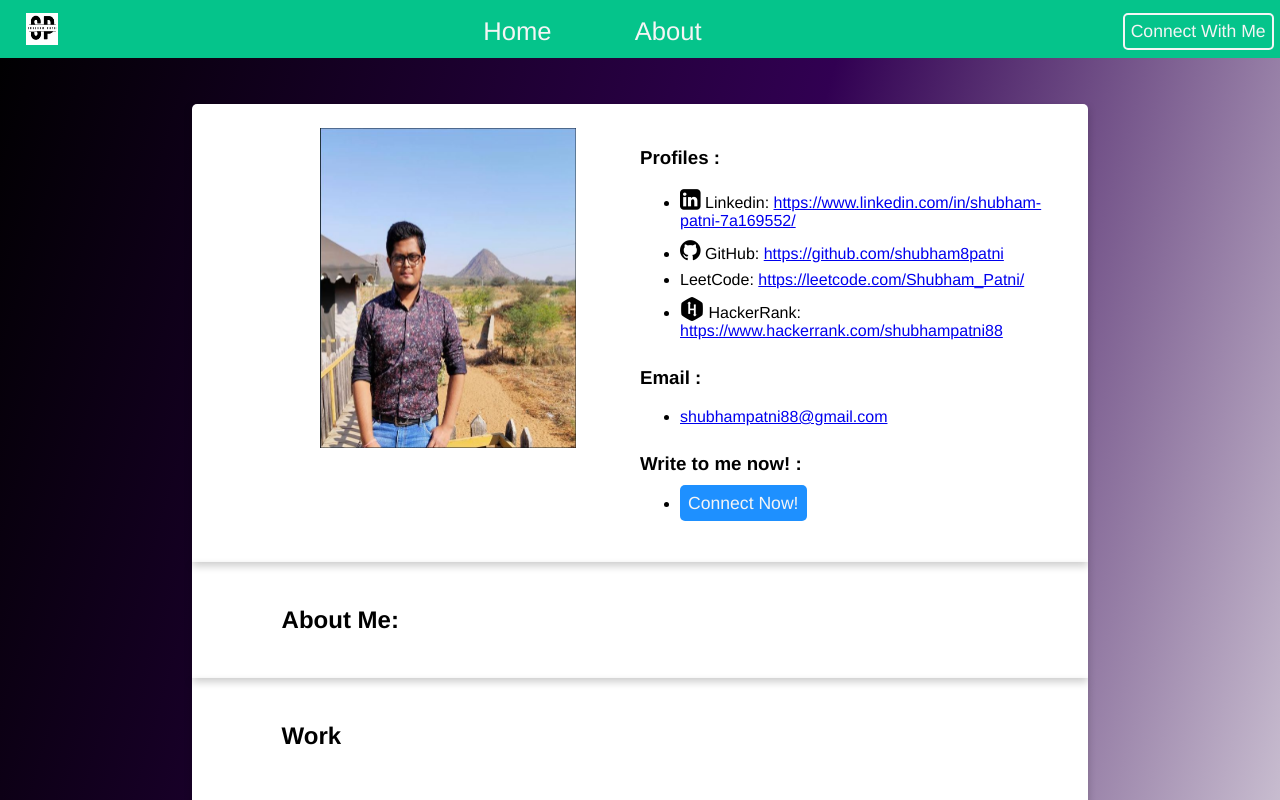
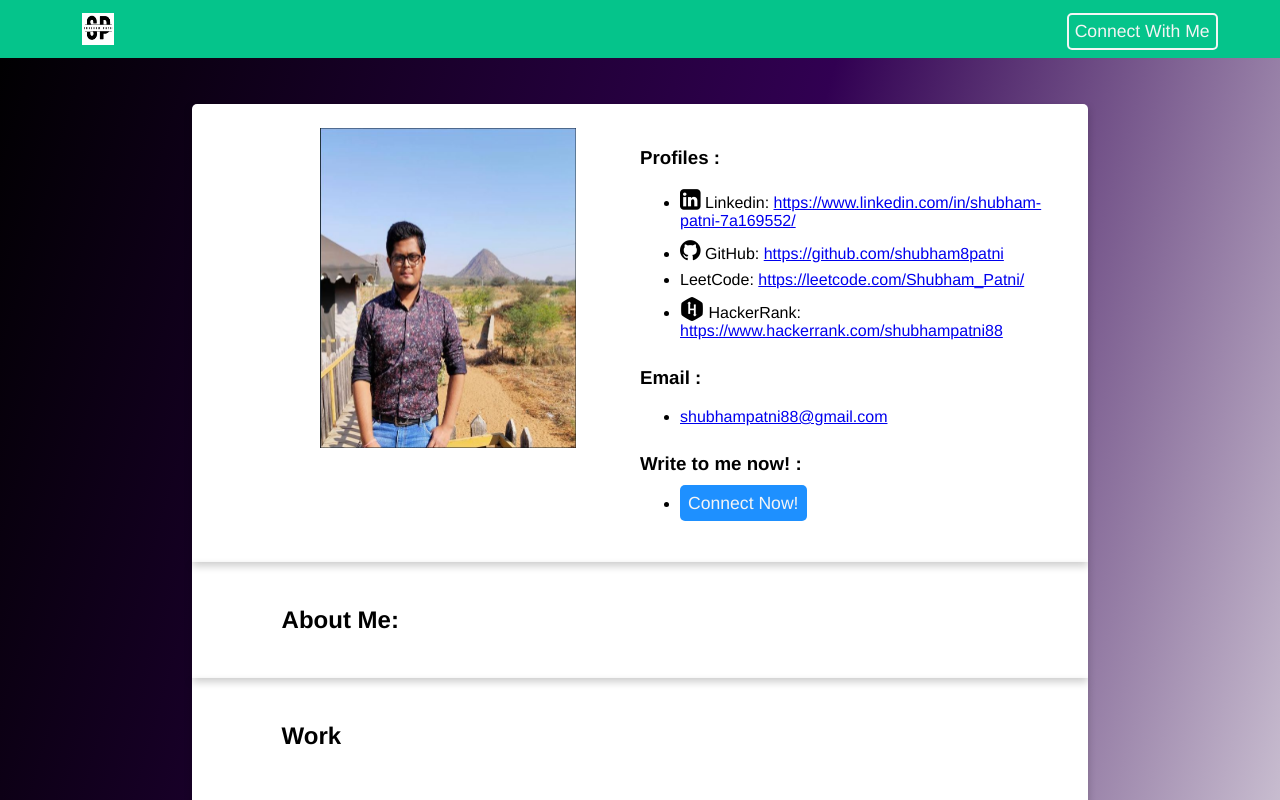
Before and after one commit to shubham8patni/Portfolio, a plain HTML site: page index.html in a window 1280 px wide. Shown: the top 800 px of the page. Drawn offline with nearby package versions, Linux system fonts and the light colour scheme; no server answers; a script that the page names is missing; some icons are missing.

Commit message:
UI changes

```diff
--- a/index.html
+++ b/index.html
@@ -13,7 +13,7 @@
             body{background-image: linear-gradient(to bottom right, black, rgb(49, 0, 82), whitesmoke, orange ); /*background-color: lightcyan;*/ padding: 0; margin: 0; max-width: 100%; overflow-x: hidden; font-family: "Sans-serif", Helvetica;}
             .body2{margin-left: 15vw; margin-right: 15vw; background-color: white; margin-bottom: 10vh; border-radius: 5px;}
             .navbar-outer{ opacity: 100; width: 100%; height: 4vh; background-color: rgb(5, 196, 139); padding: 1%; padding-left: 2%; padding-right: 2%; margin: 0; position: fixed; top: 0; overflow-x: hidden;}
-            .inner-items{display: flex;  width: 100%; margin-right: 0; padding: 0; overflow-x: hidden;}
+            .inner-items{display: flex;  width: 100%; margin-right: 0; padding: 0; overflow-x: hidden; justify-content: space-around;}
             .wrap{position:relative; width:100%; overflow:hidden;}
             .inner-menu{display: flex; width: 40vw; height: 100%;}
             .inner-menu > img {height: 4vh; width: 2.5vw;}
@@ -38,27 +38,6 @@
             .form > button:hover{ cursor: pointer; border: 2px solid rgb(238, 138, 24); background-color:whitesmoke; color: rgb(238, 138, 24);  font-weight: bold; transition-duration: 0.3s;}
             .thankyou{display: flex; padding: 10%;  width: 100%; justify-content: center; align-items: center; background-color: rgb(23, 19, 41);}
             .thankyou > button{z-index: 100; background-color: rgb(238, 138, 24); color: whitesmoke; text-decoration: None; font-size: 1.8em; padding: 10px; padding-left: 18px; padding-right: 18px; border-radius: 10px;}
-            /* .circle-ripple {background-color: #35ffc3; width: 1em; height: 1em; border-radius: 50%; animation: ripple 0.7s linear infinite;}
-            @keyframes ripple {
-                0% {box-shadow: 0 0 0 0 rgba(#65ff78, 0.3), 0 0 0 1em rgba(#65ff78, 0.3),  0 0 0 3em rgba(#65ff78, 0.3),  0 0 0 5em rgba(#65ff78, 0.3);}
-                100% {box-shadow: 0 0 0 1em rgba(#65ff78, 0.3), 0 0 0 3em rgba(#65ff78, 0.3), 0 0 0 5em rgba(#65ff78, 0.3), 0 0 0 8em rgba(#65ff78, 0);}
-            } */
-            /* Prevent scrollbars to appear when waves go out of bound */
-            /* .sonar-wrapper {position: relative; z-index: 0; overflow: hidden; padding: 10rem 10rem;} */
-
-            /* The circle */
-            /* .sonar-emitter {position: relative; margin: 0 auto; width: 150px; height: 150px; border-radius: 9999px; background-color: HSL(45,100%,50%);} */
-
-            /* the 'wave', same shape and size as its parent */
-            /* .sonar-wave {position: absolute; top: 0; left: 0; width: 100%; height: 100%; border-radius: 9999px; background-color: HSL(45,100%,50%); opacity: 0; z-index: -1; pointer-events: none;} */
-
-            /*
-            Animate!
-            NOTE: add browser prefixes where needed.
-            */
-            /* .sonar-wave {animation: sonarWave 3s linear infinite; } */
-
-            /* @keyframes sonarWave {from { opacity: 0.4; } to { transform: scale(3); opacity: 0; }} */
 
             @keyframes circle {from {transform: scale(0)} to {transform: scale(6)}}
             .circle {margin: 0 auto; width: 50px; height: 50px; border: 3px solid CadetBlue; border-radius: 50%; opacity: 50%; }
@@ -91,10 +70,10 @@
                 <div class="inner-menu">
                     <img src="images/LOGO.png" alt="Logo" />
                 </div>
-                <div class="inner-menu">
+                <!-- <div class="inner-menu">
                     <a href="index.com" class="nav-button" >Home</a>
                     <a href="index.com" class="nav-button" >About</a>
-                </div>
+                </div> -->
                 <div class="inner-menu" style="justify-content: flex-end; padding-right: 2.5%" >
                     <a class="contact-button"  onclick="smoothScroll(document.getElementById('contact-section'))">Connect With Me</a>
                 </div>
```
